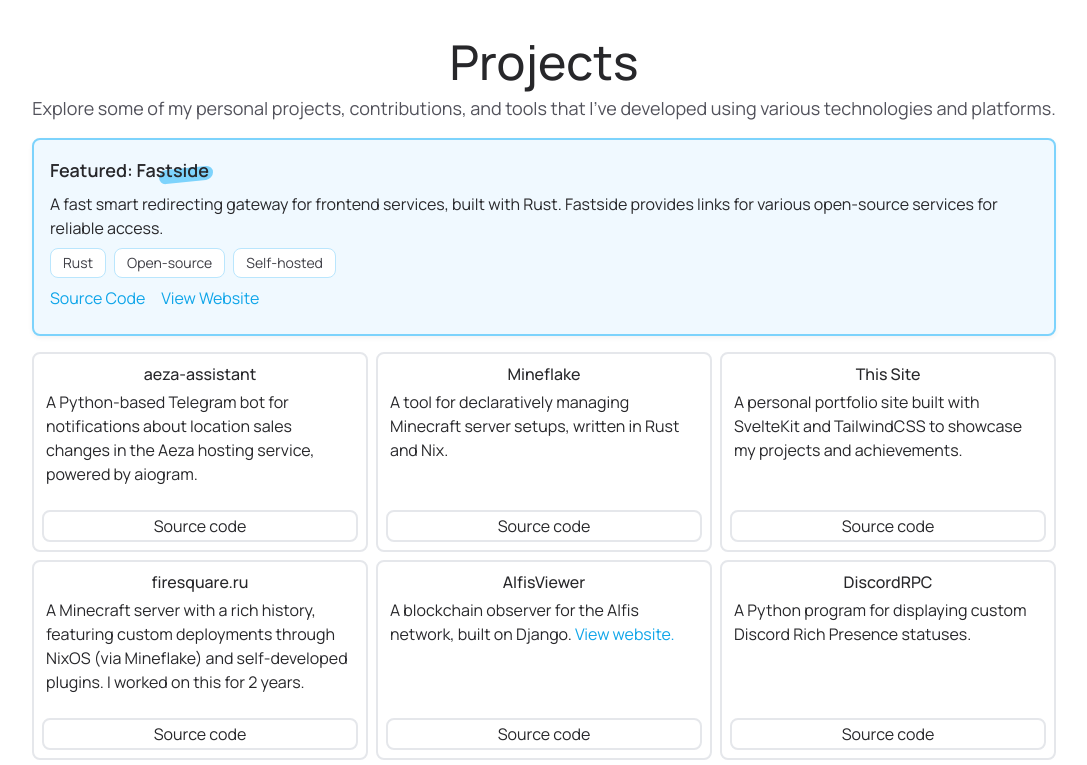
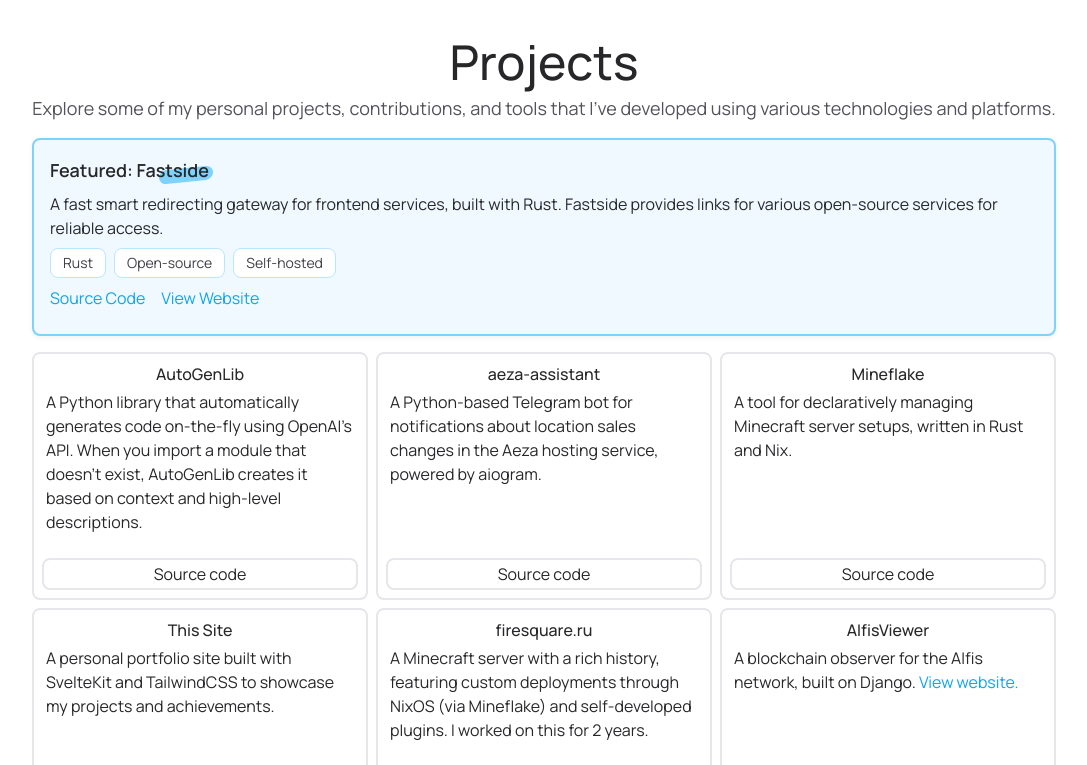
Before and after one commit to cofob/cofob.dev, a SvelteKit app: page /portfolio in a window 1280 px wide. Shown: the part 446-1211 px from the top of the page, without its empty margins (96-1183 px from the left). Built offline with nearby package versions, Linux system fonts and the light colour scheme.

Commit message:
Add autogenlib project

```diff
--- a/src/routes/portfolio/+page.svelte
+++ b/src/routes/portfolio/+page.svelte
@@ -90,6 +90,9 @@
 		</div>
 
 		<div class="grid grid-cols-1 sm:grid-cols-2 md:grid-cols-3 gap-2 mt-4">
+			<ProjectCard source="https://github.com/cofob/autogenlib" name="AutoGenLib">
+				A Python library that automatically generates code on-the-fly using OpenAI's API. When you import a module that doesn't exist, AutoGenLib creates it based on context and high-level descriptions.
+			</ProjectCard>
 			<ProjectCard source="https://github.com/cofob/aeza-assistant" name="aeza-assistant">
 				A Python-based Telegram bot for notifications about location sales changes in the Aeza hosting service, powered
 				by aiogram.
```
